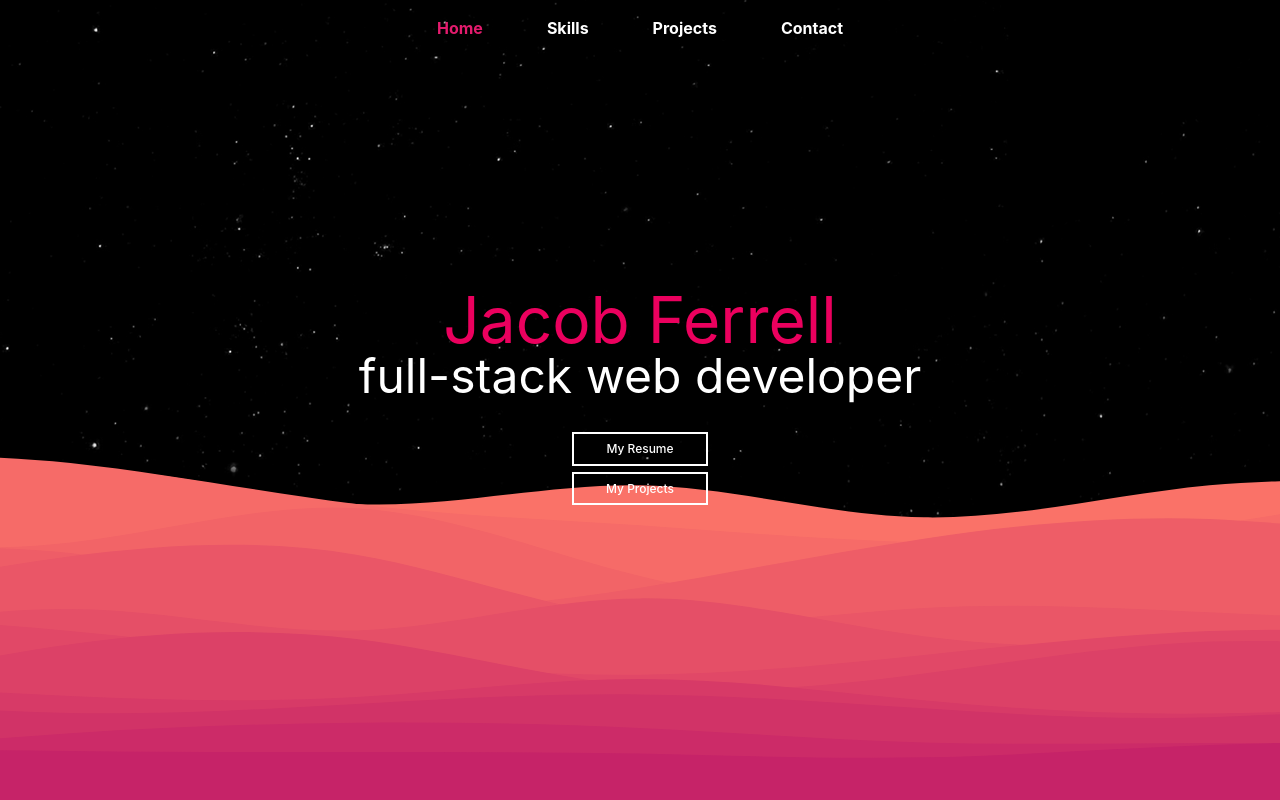
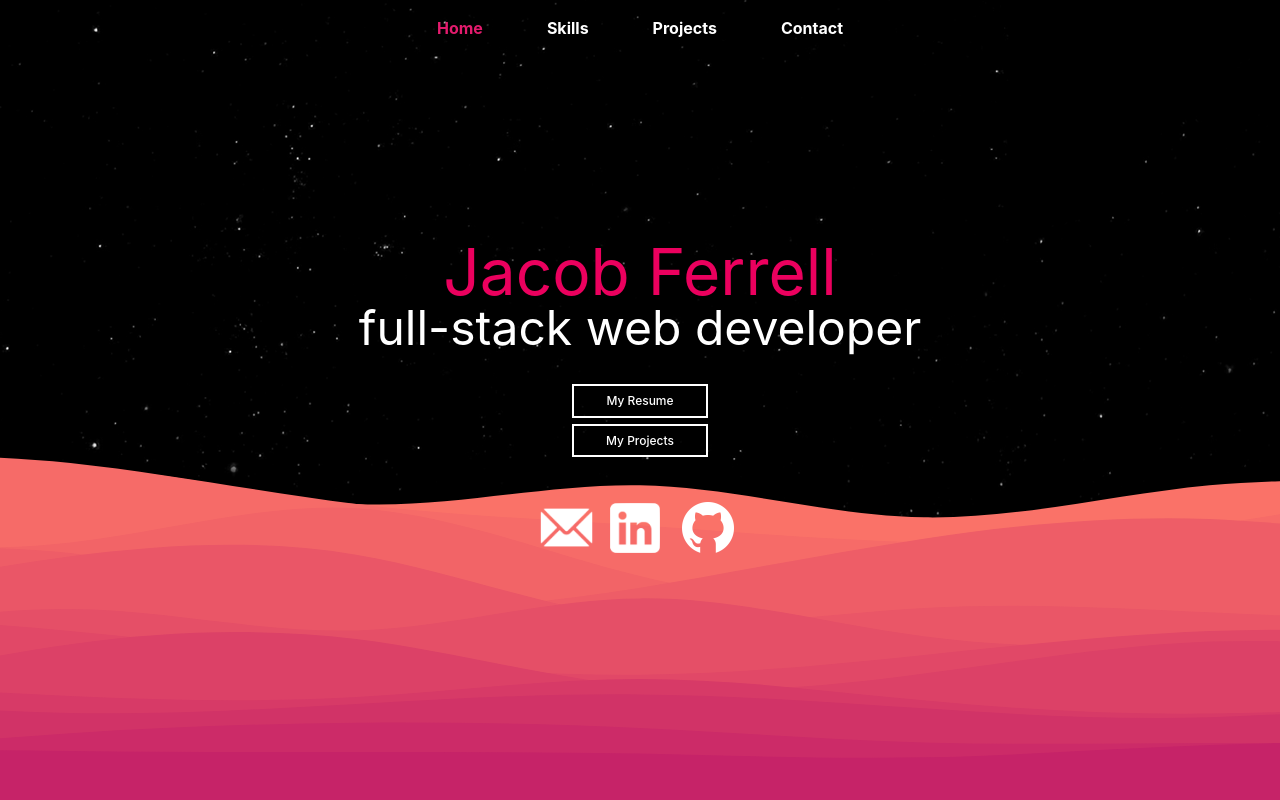
Before and after one commit to jacob-ferrell/portfolio, a React (Vite) app: page / in a window 1280 px wide. Shown: the top 800 px of the page. Built offline with nearby package versions, Linux system fonts and the light colour scheme.

Commit message:
fixed display error after resize by adding a resize event listener and clicking the link for the current section when fired and added links to homepage for linkedin, github, etc

```diff
--- a/src/App.jsx
+++ b/src/App.jsx
@@ -1,46 +1,42 @@
 import "./index.css";
-import { useState, useEffect } from "react";
+import "./styles/stars.css";
+import { useEffect } from "react";
 import Home from "./components/Home";
 import Skills from "./components/Skills";
 import Projects from "./components/Projects";
 import Contact from "./components/Contact";
-import "./styles/stars.css";
-import NoScroll from "./components/NoScroll";
-import RedirectOnReload from "./components/RedirectOnReload";
+import NoScroll from "./hooks/NoScroll";
+import RedirectOnReload from "./hooks/RedirectOnReload";
 
 function App() {
   useEffect(() => {
     const observer = new IntersectionObserver((entries) => {
       entries.forEach((entry) => {
-        /* const id = entry.target.id;
-        const headerLink = document.getElementById(`${id}-link`); */
-        /* document
-          .querySelectorAll(".links-container a")
-          .forEach((link) => link.classList.remove("section-in-view")); */
         if (entry.isIntersecting) {
           entry.target.classList.add("show");
-          /* if (entry.target.classList.includes('home-button')) {
-            entry.target.addEventListener('mouseover', () => {
-              const button = entry.target;
-              const prevDelay = entry.target.style.transitionDelay;
-              button.classList.add('button-hover');
-            })
-          } */
-          //headerLink.classList.add("section-in-view");
         } else {
           entry.target.classList.remove("show");
           entry.target.classList.remove("button-hover");
-          //headerLink.classList.remove("section-in-view");
         }
       });
+
+
     });
     const hiddenElements = document.querySelectorAll(".hidden");
     hiddenElements.forEach((el) => observer.observe(el));
+
+    window.addEventListener('resize', handleResize);
+
+    return () => window.removeEventListener('resize', handleResize);
   }, []);
 
   function handleLinkClick(e) {
     clearLinks();
     e.target.classList.add("section-in-view");
+  }
+
+  function handleResize() {
+    document.querySelector('.section-in-view').click();
   }
 
   function clearLinks() {
@@ -63,9 +59,6 @@ function App() {
               >
                 Home
               </a>
-              {/* <a href="#about" id="about-link">
-              About
-            </a> */}
               <a
                 href="#skills"
                 id="skills-heading-link"
--- a/src/components/Home.jsx
+++ b/src/components/Home.jsx
@@ -2,9 +2,9 @@ import "../styles/Home.css";
 import "../styles/stars.css";
 import wave from "../assets/backgrounds/wave.svg";
 import waveMobile from "../assets/backgrounds/wave-mobile3.svg";
-import linkedin from "../assets/softwareLogos/linkedin.png"
-import github from "../assets/softwareLogos/github-white.png"
-import email from '../assets/softwareLogos/email.png'
+import linkedin from "../assets/softwareLogos/linkedin.png";
+import github from "../assets/softwareLogos/github-white.png";
+import email from "../assets/softwareLogos/email.png";
 import { useState, useEffect } from "react";
 
 const Home = (props) => {
@@ -32,7 +32,7 @@ const Home = (props) => {
       <div className="stars"></div>
       <div className="twinkling"></div>
 
-      <img id="wave" src={imgSrc}></img>
+      <img id="wave" src={imgSrc} alt="wave-background"></img>
       <div id="greeting">
         <div id="text-container">
           <div className="name hidden">Jacob Ferrell</div>
@@ -54,19 +54,23 @@ const Home = (props) => {
             href="#projects"
             className="home-button hidden"
             onClick={() => {
-              /* window.location.href = "#projects" */
               document.getElementById("projects-link").click();
             }}
           >
             My Projects
           </button>
-
         </div>
-        {/* <div id="link-container">
-            <a href="#contact" className="grow"><img id="email" src={email} alt="Email" /></a>
-            <a href="https://www.linkedin.com/in/mjferrell" className="grow"><img id="linkedin" src={linkedin} alt="LinkedIn" /></a>
-            <a href="https://www.github.com/jacob-ferrell" className="grow"><img id="github" src={github} alt="GitHub" /></a>
-          </div> */}
+        <div id="link-container">
+          <a href="#contact" className="grow">
+            <img id="email" src={email} alt="Email" />
+          </a>
+          <a href="https://www.linkedin.com/in/mjferrell" className="grow">
+            <img id="linkedin" src={linkedin} alt="LinkedIn" />
+          </a>
+          <a href="https://www.github.com/jacob-ferrell" className="grow">
+            <img id="github" src={github} alt="GitHub" />
+          </a>
+        </div>
       </div>
     </section>
   );
--- a/src/components/Projects.jsx
+++ b/src/components/Projects.jsx
@@ -1,13 +1,9 @@
 import "../styles/Projects.css";
 import "../styles/Skills.css";
-import { useState } from "react";
 import bugTracker from "../assets/projectScreenshots/bug-tracker-screenshot2.png";
 import cookBook from "../assets/projectScreenshots/cookbook-screenshot.png";
 
 const Projects = (props) => {
-  const [enlarged, setEnlarged] = useState({
-    "bug-tracker": false,
-  });
 
   const projects = [
     {
@@ -29,7 +25,7 @@ const Projects = (props) => {
     return (
       <div id={kebabCase(project.name)} className="project hidden" key={project.name}>
         <div className="skill-heading">{project.name}</div>
-        <img src={project.img} href={project.demo}></img>
+        <img src={project.img} href={project.demo} alt={project.name + '-thumbnail'}></img>
         <div className="project-description">{project.description}</div>
         <a href={project.repo}>- GitHub Repo -</a>
         <a href={project.demo}>-Live Demo-</a>
@@ -50,23 +46,6 @@ const Projects = (props) => {
       <section id="projects">
         <h1 className="section-heading hidden">Projects</h1>
         <div className="projects-container">
-          {/* <div className="project">
-            <div className="skill-heading">Bug Tracker</div>
-            <img
-              src={bugTracker}
-              id="bug-tracker"
-              onClick={(e) => {
-                props.setSelectedImage(images[e.target.id]);
-                props.setShowEnlarged(true);
-              }}
-              style={enlarged["bug-tracker"] ? enlargedStyle : minimizedStyle}
-            ></img>
-            <div>A project management app created using the MERN stack</div>
-            <a href="https://github.com/jacob-ferrell/bug-tracker">
-              - GitHub Repo -
-            </a>
-            <a href="https://bug-tracker-rcf6.onrender.com/">-Live Demo-</a>
-          </div> */}
           {projects}
         </div>
       </section>
```
Also changed, not shown: src/hooks/NoScroll.jsx (renamed from src/components/NoScroll.jsx), src/hooks/RedirectOnReload.jsx (renamed from src/components/RedirectOnReload.jsx).
